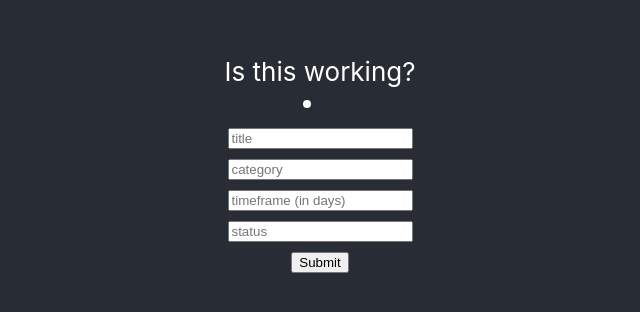
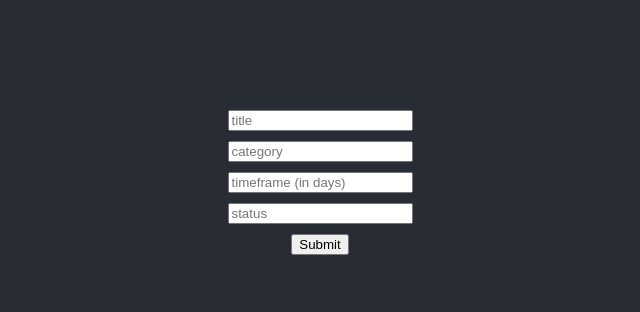
Before and after one commit to MichaelSchiumo/aspiration-station, a React (Create React App) app: page / in a window 1280 px wide. Shown: the part 236-548 px from the top of the page, without its empty margins (320-960 px from the left). Built offline with nearby package versions, Linux system fonts and the light colour scheme.

Commit message:
added props to aspirations component

```diff
--- a/src/Aspirations.js
+++ b/src/Aspirations.js
@@ -5,11 +5,17 @@ class Aspirations extends Component {
 
   render() {
     const { aspirations, deleteAspiration, addAspiration} = this.props;
+    const aspirationList = aspirations.map(aspiration => {
+      return (
+        <Aspiration key={aspiration.id} aspiration={aspiration} deleteAspiration={deleteAspiration} />
+      )
+    })
 
     return(
       <div>
-        <div>Is this working?</div>
-        <Aspiration />
+        <ul>
+          {aspirationList}
+        </ul>
       <div>
 
         </div>
--- a/src/AspirationsContainer.js
+++ b/src/AspirationsContainer.js
@@ -11,7 +11,7 @@ class AspirationsContainer extends Component {
   render() {
     return(
       <div>
-        <Aspirations />
+        <Aspirations aspirations={this.props.aspirations}/>
         <AspirationInput addAspiration={this.props.addAspiration} />
       </div>
     )
```
